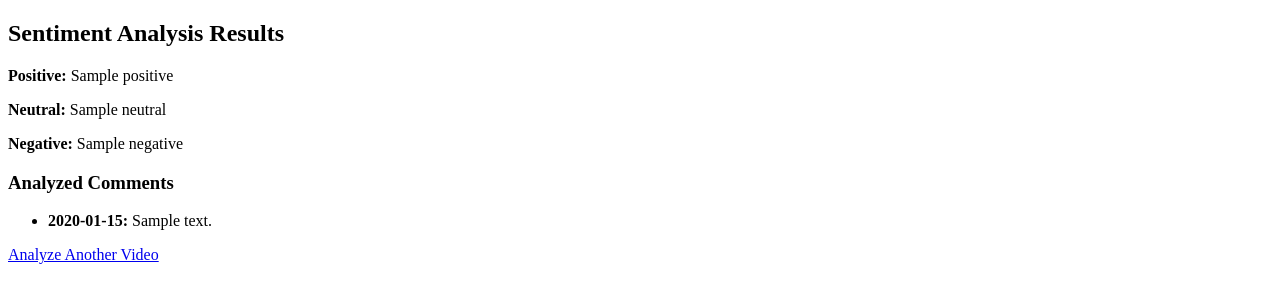
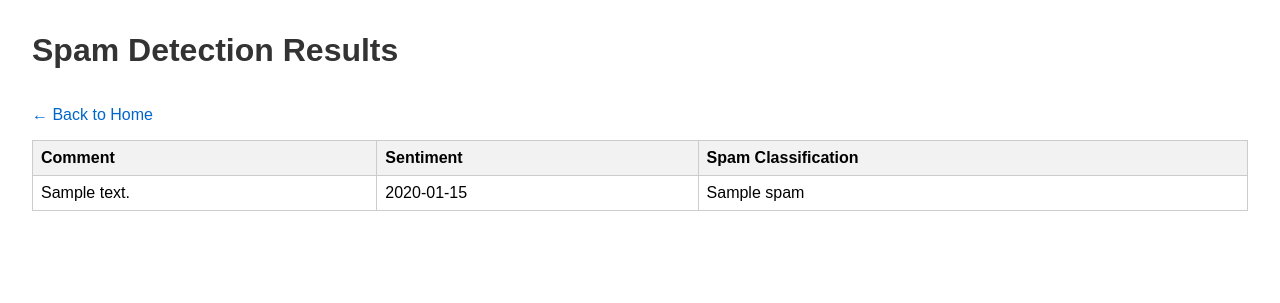
Before and after one commit to bluepika2/youtube_comment, a Flask app: template app/templates/result.html in a window 1280 px wide. Shown: the top 303 px of the page. Run offline with Flask 3, Linux system fonts and the light colour scheme; the template is opened without the code that fills it: most values are stand-ins (such as "Sample title", 1, 10 or a date in 2020).

Commit message:
modify template and flask file

```diff
--- a/app/templates/result.html
+++ b/app/templates/result.html
@@ -1,22 +1,59 @@
 <!DOCTYPE html>
-<html>
+<html lang="en">
 <head>
-    <title>Sentiment Results</title>
+  <meta charset="UTF-8">
+  <title>Spam Detection Results</title>
+  <style>
+    body {
+      font-family: Arial, sans-serif;
+      margin: 2rem;
+    }
+    h1 {
+      color: #333;
+    }
+    table {
+      width: 100%;
+      border-collapse: collapse;
+      margin-top: 1rem;
+    }
+    th, td {
+      border: 1px solid #ccc;
+      padding: 0.5rem;
+      text-align: left;
+    }
+    th {
+      background-color: #f2f2f2;
+    }
+    a {
+      display: inline-block;
+      margin-top: 1rem;
+      text-decoration: none;
+      color: #0066cc;
+    }
+  </style>
 </head>
 <body>
-    <h2>Sentiment Analysis Results</h2>
+  <h1>Spam Detection Results</h1>
 
-    <p><strong>Positive:</strong> {{ sentiments['positive'] }}</p>
-    <p><strong>Neutral:</strong> {{ sentiments['neutral'] }}</p>
-    <p><strong>Negative:</strong> {{ sentiments['negative'] }}</p>
+  <a href="/">← Back to Home</a>
 
-    <h3>Analyzed Comments</h3>
-    <ul>
-        {% for comment in comments %}
-            <li><strong>{{ comment.sentiment }}:</strong> {{ comment.text }}</li>
-        {% endfor %}
-    </ul>
-
-    <a href="/">Analyze Another Video</a>
+  <table>
+    <thead>
+      <tr>
+        <th>Comment</th>
+        <th>Sentiment</th>
+        <th>Spam Classification</th>
+      </tr>
+    </thead>
+    <tbody>
+      {% for item in comments %}
+      <tr>
+        <td>{{ item.text }}</td>
+        <td>{{ item.sentiment }}</td>
+        <td>{{ item.spam }}</td>
+      </tr>
+      {% endfor %}
+    </tbody>
+  </table>
 </body>
 </html>
```
Also changed, not shown: app/routes.py (+19 -3 lines), app/templates/index.html (+41 -10 lines).
